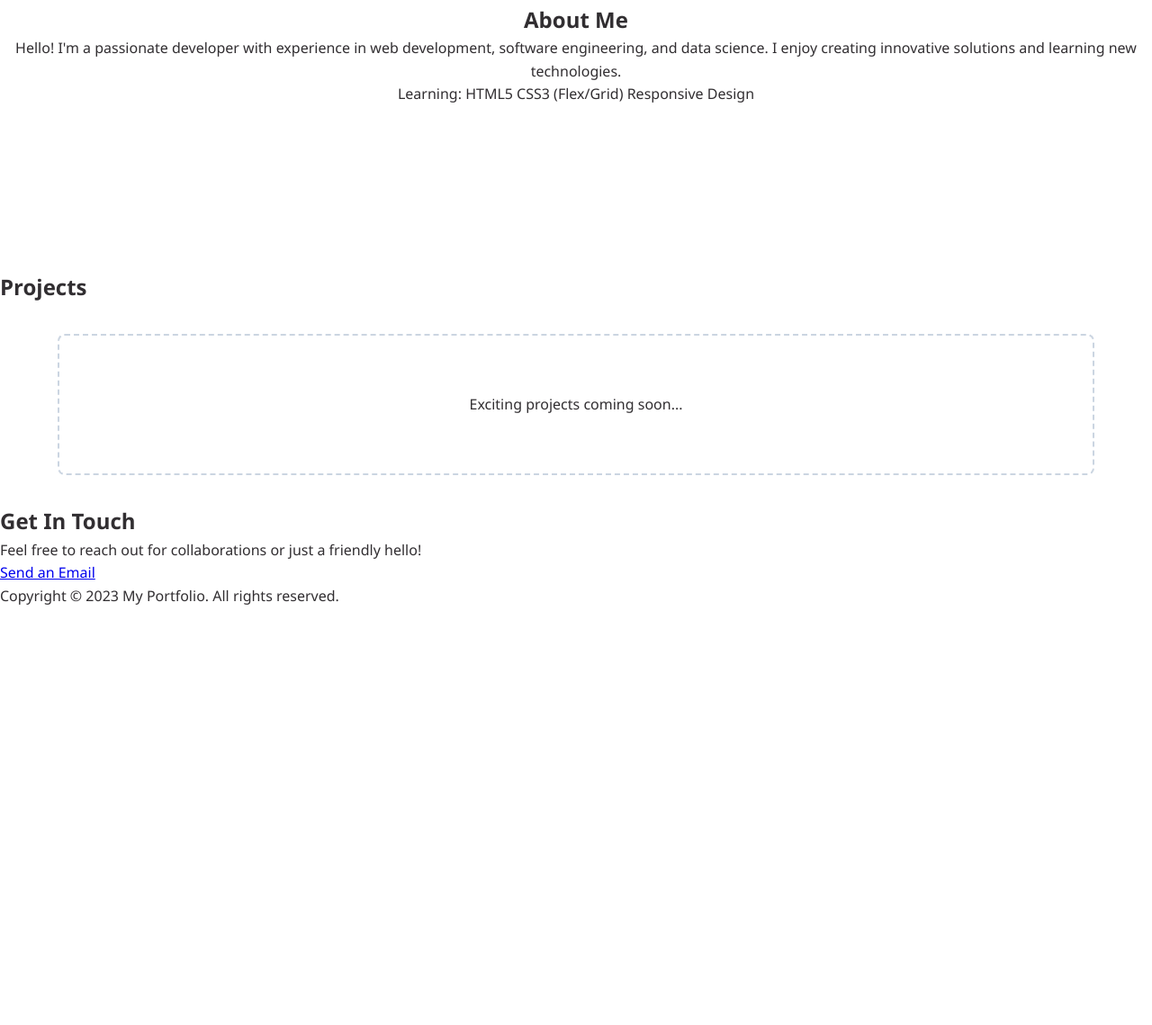
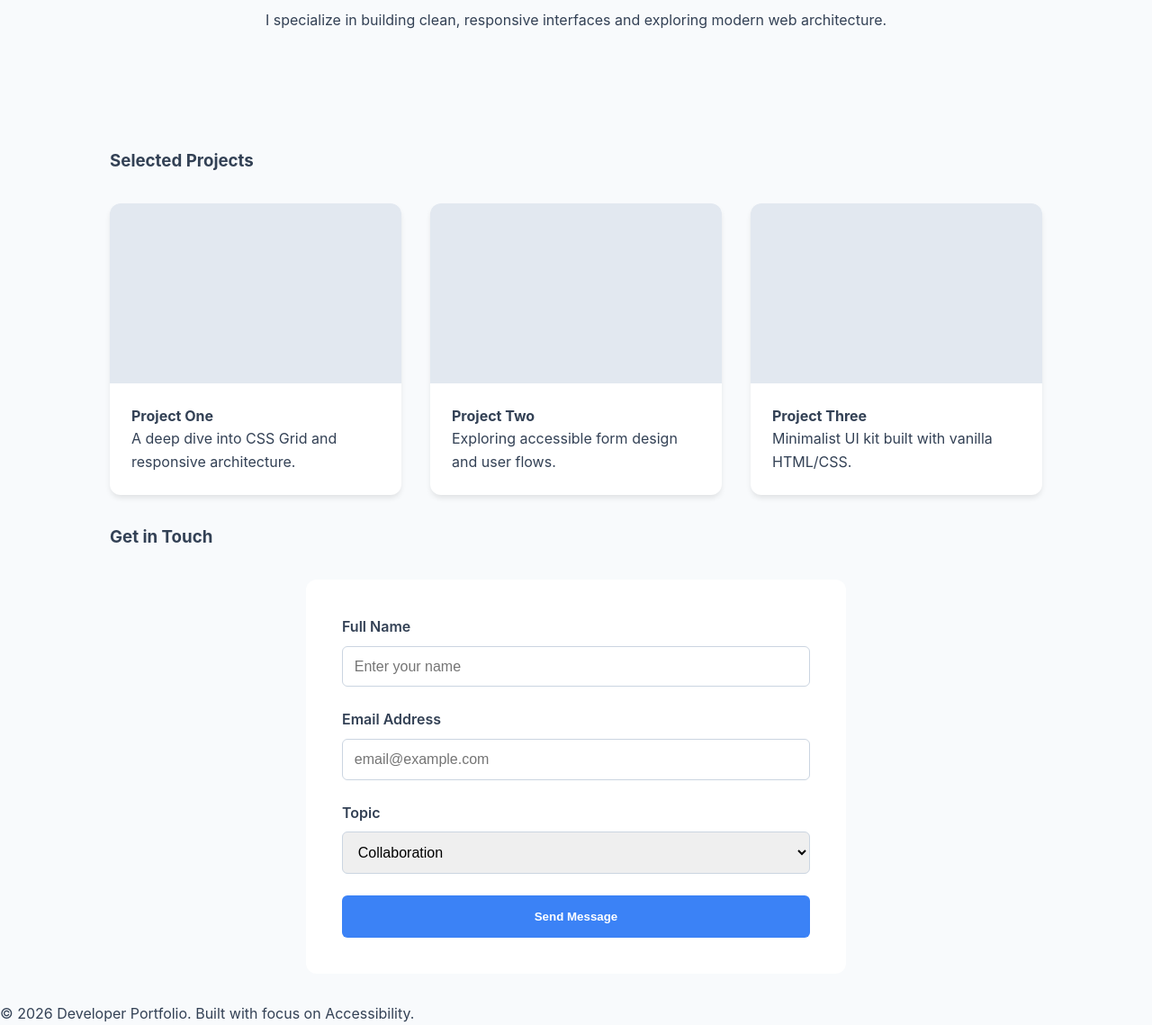
Before and after one commit to nikita1-pixel/Roadmap, a plain HTML site: page index.html in a window 1280 px wide. Shown: the part 311-1450 px from the top of the page at 90% size. Before the commit the page ends 986 px from the top, so only its background shows below. Drawn offline with Linux system fonts and the light colour scheme.

Commit message:
added styles

```diff
--- a/index.html
+++ b/index.html
@@ -1,53 +1,95 @@
 <!DOCTYPE html>
 <html lang="en">
+
 <head>
     <meta charset="UTF-8">
     <meta name="viewport" content="width=device-width, initial-scale=1.0">
-    <title>Portfolio V1</title>
+    <title>Dev Portfolio | Clean & Minimal</title>
     <link rel="stylesheet" href="style.css">
 </head>
-<body class="body">
-    <article>
-        <header class="navbar">
-                <div class="logo">Portfolio</div>
-                <nav class="navbar">
+
+<body>
+
+    <header class="main-nav">
+        <div class="container">
+            <h1 class="logo">Dev<span>Portfolio</span></h1>
+            <nav>
                 <ul class="nav-links">
-                        <li><a href="#about">About Me</a></li>
                     <li><a href="#projects">Projects</a></li>
+                    <li><a href="#skills">Skills</a></li>
                     <li><a href="#contact">Contact</a></li>
                 </ul>
             </nav>
+        </div>
     </header>
 
-            <main>
+    <main class="container">
+        <!-- HERO SECTION -->
+        <section class="hero">
+            <h2>Building digital experiences with <span class="highlight">precision.</span></h2>
+            <p>I specialize in building clean, responsive interfaces and exploring modern web architecture.</p>
+        </section>
 
-                <section id="about" class="hero">
-                    <h2>About Me</h2>
-                    <p>Hello! I'm a passionate developer with experience in web development, software engineering, and data science. I enjoy creating innovative solutions and learning new technologies.</p>
-                    <div class="tags">
-                        <span>Learning: HTML5</span>
-                        <span>CSS3 (Flex/Grid)</span>
-                        <span>Responsive Design</span>
+        <!-- PROJECT GRID SECTION -->
+        <section id="projects" class="section">
+            <h3 class="section-title">Selected Projects</h3>
+            <div class="project-grid">
+                <!-- Card 1 -->
+                <div class="project-card">
+                    <div class="card-img"></div>
+                    <div class="card-content">
+                        <h4>Project One</h4>
+                        <p>A deep dive into CSS Grid and responsive architecture.</p>
                     </div>
-            </section>
-            <section id="projects" class="project-grid">
-                <h2>Projects</h2>
-                <div class="grid-container">
-                    <!-- Project cards will go here -->
-                    <div class="empty-state">
-                        <p>Exciting projects coming soon...</p>
+                </div>
+                <!-- Card 2 -->
+                <div class="project-card">
+                    <div class="card-img"></div>
+                    <div class="card-content">
+                        <h4>Project Two</h4>
+                        <p>Exploring accessible form design and user flows.</p>
+                    </div>
+                </div>
+                <!-- Card 3 -->
+                <div class="project-card">
+                    <div class="card-img"></div>
+                    <div class="card-content">
+                        <h4>Project Three</h4>
+                        <p>Minimalist UI kit built with vanilla HTML/CSS.</p>
+                    </div>
                 </div>
             </div>
         </section>
-            <section id="contact" class="contact">
-                <h2>Get In Touch</h2>
-                <p>Feel free to reach out for collaborations or just a friendly hello!</p>
-                <a href="mailto:yourname@email.com" class="btn">Send an Email</a>
+
+        <!-- CONTACT FORM SECTION -->
+        <section id="contact" class="section">
+            <h3 class="section-title">Get in Touch</h3>
+            <form class="contact-form">
+                <div class="form-group">
+                    <label for="name">Full Name</label>
+                    <input type="text" id="name" name="name" placeholder="Enter your name" required>
+                </div>
+                <div class="form-group">
+                    <label for="email">Email Address</label>
+                    <input type="email" id="email" name="email" placeholder="email@example.com" required>
+                </div>
+                <div class="form-group">
+                    <label for="subject">Topic</label>
+                    <select id="subject" name="subject">
+                        <option value="collaboration">Collaboration</option>
+                        <option value="hiring">Hiring</option>
+                        <option value="other">Just saying hi!</option>
+                    </select>
+                </div>
+                <button type="submit" class="btn-submit">Send Message</button>
+            </form>
         </section>
     </main>
+
     <footer>
-            <p>Copyright &copy; 2023 My Portfolio. All rights reserved.</p>
+        <p>&copy; 2026 Developer Portfolio. Built with focus on Accessibility.</p>
     </footer>
-    </article>
+
 </body>
+
 </html>
--- a/style.css
+++ b/style.css
@@ -1,83 +1,171 @@
+/* 1. CSS Variables for easy theming */
 :root {
-    --primary-color: #e9bee2;
-    --bg-color: #ffffff;
-    --text-color: #312e31;
-    --card-bg: #ffffff;
-    --gap: 2rem;
+    --primary: #0f172a;
+    --accent: #3b82f6;
+    --text: #334155;
+    --light-bg: #f8fafc;
+    --white: #ffffff;
+    --transition: all 0.3s ease;
 }
 
+/* 2. Reset & Box Model */
 * {
     margin: 0;
     padding: 0;
     box-sizing: border-box;
+    /* Crucial for Box Model logic */
 }
 
 body {
-    font-family: 'Segoe UI', Tahoma, Geneva, Verdana, sans-serif;
+    font-family: 'Inter', sans-serif;
+    color: var(--text);
+    background-color: var(--light-bg);
     line-height: 1.6;
-    background-color: var(--bg-color);
-    color: var(--text-color);
-    scroll-behavior: smooth;
 }
 
-header {
-    background-color: var(--primary-color);
-    color: var(--text-color);
-    padding: 1rem 0;
-    text-align: center;
+.container {
+    max-width: 1100px;
+    margin: 0 auto;
+    padding: 0 2rem;
 }
 
-.navbar nav {
+/* 3. Flexbox Navigation */
+.main-nav {
+    background: var(--white);
+    padding: 1.5rem 0;
+    border-bottom: 1px solid #e2e8f0;
+    position: sticky;
+    top: 0;
+    z-index: 10;
+}
+
+.main-nav .container {
     display: flex;
     justify-content: space-between;
     align-items: center;
-    padding: 1.5rem 5%;
-    background: var(--card-bg);
-    box-shadow: 0 2px 4px rgba(0, 0, 0, 0.1);
-    position: relative;
-    top: 0;
-    z-index: 100;
 }
 
 .nav-links {
     display: flex;
-    align-items: center;
-    justify-content: center;
     list-style: none;
-    gap: 1.5rem;
-
+    gap: 2rem;
 }
 
-.hero {
-    height: 60vh;
-    display: flex;
-    flex-direction: column;
-    justify-content: center;
-    align-items: center;
-    text-align: center;
-    padding: 0 1rem;
+.nav-links a {
+    text-decoration: none;
+    color: var(--primary);
+    font-weight: 500;
+    transition: var(--transition);
 }
 
-/* CSS Grid for Projects */
-.grid-container {
-    display: grid;
-    grid-template-columns: repeat(auto-fit, minmax(300px, 1fr));
-    gap: var(--gap);
-    padding: 2rem 5%;
+.nav-links a:hover {
+    color: var(--accent);
 }
 
-.empty-state {
-    grid-column: 1 / -1;
-    padding: 4rem;
-    border: 2px dashed #cbd5e1;
-    border-radius: 8px;
+/* 4. Hero Section (Flexbox) */
+.hero {
+    padding: 8rem 0;
     text-align: center;
 }
 
-/* Mobile-First Adjustments */
-@media (max-width: 600px) {
-    .navbar nav {
-        flex-direction: column;
-        gap: 1rem;
+.hero h2 {
+    font-size: 3rem;
+    color: var(--primary);
+    margin-bottom: 1rem;
+}
+
+.highlight {
+    color: var(--accent);
+}
+
+/* 5. CSS Grid for Projects */
+.project-grid {
+    display: grid;
+    grid-template-columns: 1fr;
+    /* Mobile-first: 1 column */
+    gap: 2rem;
+    padding: 2rem 0;
+}
+
+.project-card {
+    background: var(--white);
+    border-radius: 12px;
+    overflow: hidden;
+    box-shadow: 0 4px 6px -1px rgba(0, 0, 0, 0.1);
+    transition: var(--transition);
+}
+
+.project-card:hover {
+    transform: translateY(-5px);
+    /* Hover Animation */
+}
+
+.card-img {
+    height: 200px;
+    background: #e2e8f0;
+    /* Placeholder */
+}
+
+.card-content {
+    padding: 1.5rem;
+}
+
+/* 6. Form Styling */
+.contact-form {
+    max-width: 600px;
+    margin: 2rem auto;
+    background: var(--white);
+    padding: 2.5rem;
+    border-radius: 12px;
+}
+
+.form-group {
+    margin-bottom: 1.5rem;
+    display: flex;
+    flex-direction: column;
+}
+
+.form-group label {
+    margin-bottom: 0.5rem;
+    font-weight: 600;
+}
+
+input,
+select {
+    padding: 0.8rem;
+    border: 1px solid #cbd5e1;
+    border-radius: 6px;
+    font-size: 1rem;
+}
+
+input:focus {
+    outline: 2px solid var(--accent);
+    /* Accessibility Focus */
+}
+
+.btn-submit {
+    width: 100%;
+    padding: 1rem;
+    background: var(--accent);
+    color: white;
+    border: none;
+    border-radius: 6px;
+    cursor: pointer;
+    font-weight: bold;
+    transition: var(--transition);
+}
+
+/* 7. Responsive Media Queries */
+@media (min-width: 768px) {
+    .project-grid {
+        grid-template-columns: repeat(2, 1fr);
+        /* 2 columns on tablets */
     }
 }
+
+@media (min-width: 1024px) {
+    .project-grid {
+        grid-template-columns: repeat(3, 1fr);
+        /* 3 columns on desktop */
+    }
+}
```
Lines whose indentation alone changed are shown as unchanged.
